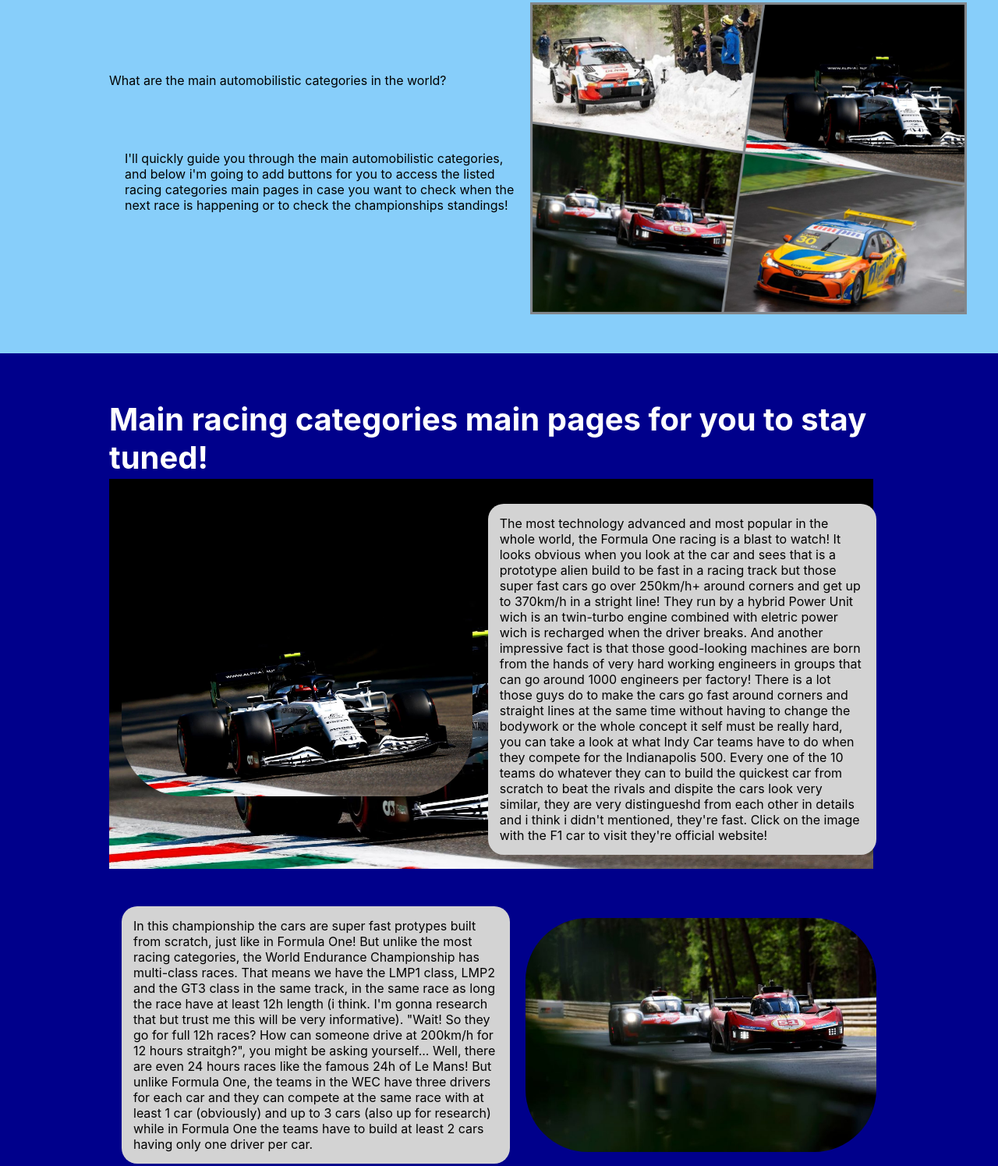
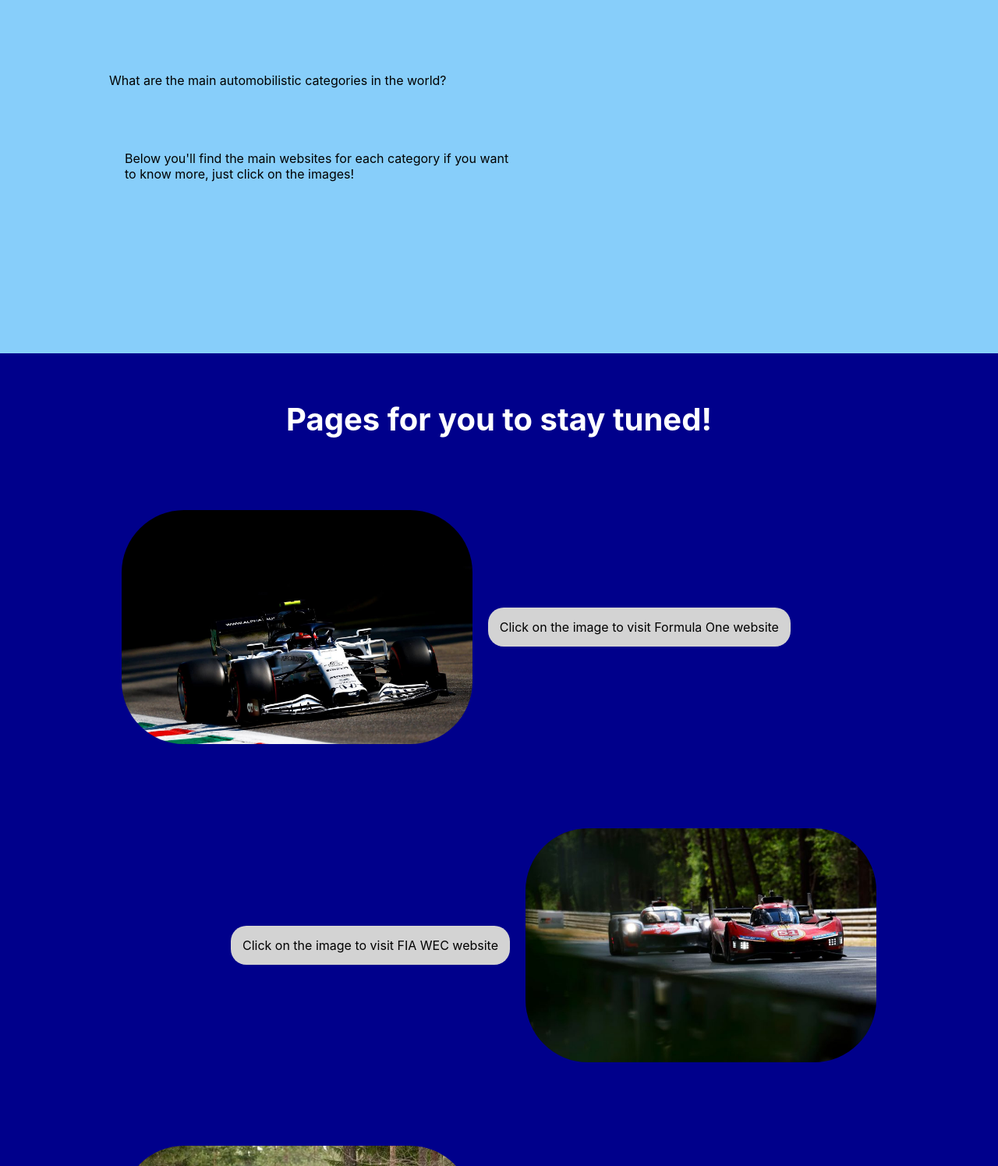
Before and after one commit to pedrohsgianoto/odin-lading-page, a plain HTML site: page index.html in a window 1280 px wide. Shown: the part 187-1682 px from the top of the page at 78% size. Drawn offline with Linux system fonts and the light colour scheme.

Commit message:
Starting all over from now

```diff
--- a/index.html
+++ b/index.html
@@ -19,16 +19,16 @@
       </div>
         <div class="main-block">
           <div class="main-title">What are the main automobilistic categories in the world? </div>
-          <div class="main-text">I'll quickly guide you through the main automobilistic categories, and below i'm going to add buttons for you to access the listed racing categories main pages in case you want to check when the next race is happening or to check the championships standings! </div>
+          <div class="main-text">Below you'll find the main websites for each category if you want to know more, just click on the images!</div>
             <!-- There was a <button(class="main-button")> here -->
-              <img class="main-image" src="./images/main-img.png" alt="Main categories">
+              <!--<img class="main-image" src="./images/main-img.png" alt="Main categories"> -->
         </div>
       <div class="card-block">
-        <div id="cards-title">Main racing categories main pages for you to stay tuned!</div>
-        <div class="card f1 card-f1"><img class="card-img" src="./images/f1.jpg" alt="Main categories"><p>The most technology advanced and most popular in the whole world, the Formula One racing is a blast to watch! It looks obvious when you look at the car and sees that is a prototype alien build to be fast in a racing track but those super fast cars go over 250km/h+ around corners and get up to 370km/h in a stright line! They run by a hybrid Power Unit wich is an twin-turbo engine combined with eletric power wich is recharged when the driver breaks. And another impressive fact is that those good-looking machines are born from the hands of very hard working engineers in groups that can go around 1000 engineers per factory! There is a lot those guys do to make the cars go fast around corners and straight lines at the same time without having to change the bodywork or the whole concept it self must be really hard, you can take a look at what Indy Car teams have to do when they compete for the Indianapolis 500. Every one of the 10 teams do whatever they can to build the quickest car from scratch to beat the rivals and dispite the cars look very similar, they are very distingueshd from each other in details and i think i didn't mentioned, they're fast. Click on the image with the F1 car to visit they're official website!</p></div>
-        <div class="card wec"><img class="card-img" src="./images/wec.jpg" alt="Main categories"><p>In this championship the cars are super fast protypes built from scratch, just like in Formula One! But unlike the most racing categories, the World Endurance Championship has multi-class races. That means we have the LMP1 class, LMP2 and the GT3 class in the same track, in the same race as long the race have at least 12h length (i think. I'm gonna research that but trust me this will be very informative). "Wait! So they go for full 12h races? How can someone drive at 200km/h for 12 hours straitgh?", you might be asking yourself... Well, there are even 24 hours races like the famous 24h of Le Mans! But unlike Formula One, the teams in the WEC have three drivers for each car and they can compete at the same race with at least 1 car (obviously) and up to 3 cars (also up for research) while in Formula One the teams have to build at least 2 cars having only one driver per car. </p></div>
-        <div class="card wrc"><img class="card-img" src="./images/wrc.jpg" alt="Main categories"><p>WRC (World Rally Championship) Official WebsiteMorbi tristique dignissim ligula vel efficitur. Sed fermentum congue velit, ac vehicula sem imperdiet vitae. Donec quis fringilla risus. Nunc tellus sem, egestas a ornare sed, vehicula id arcu. Sed a efficitur augue. Curabitur lobortis sodales purus, eget molestie metus lacinia eget. Proin sagittis lorem finibus tempor egestas. Mauris dignissim diam eleifend velit pellentesque, ut consequat sem fringilla.</p></div>
-        <div class="card stock"><img class="card-img " src="./images/formulae.jpg" alt="Main categories"><p>Formula-E Official Website Nullam laoreet, dolor vitae placerat efficitur, ante lectus ornare est, ac ornare ipsum est non diam. Vivamus bibendum nunc nisl. Phasellus luctus arcu vitae rhoncus condimentum. Vivamus sagittis vehicula tellus, sit amet porttitor ante condimentum id. Vestibulum volutpat ac diam ut ullamcorper. Donec varius tincidunt nisi id auctor. Vestibulum quis tincidunt felis. Phasellus leo nisl, elementum id finibus at, luctus sed nibh. Morbi mollis neque et felis pretium feugiat. Donec sed euismod risus. Duis dapibus mauris risus, in vehicula nisl sodales in.</p></div>
+        <div id="cards-title">Pages for you to stay tuned!</div>
+        <div class="card f1 card-f1"><img class="card-img" src="./images/f1.jpg" alt="Main categories"><p>Click on the image to visit Formula One website</p></div>
+        <div class="card wec"><img class="card-img" src="./images/wec.jpg" alt="Main categories"><p>Click on the image to visit FIA WEC website</p></div>
+        <div class="card wrc"><img class="card-img" src="./images/wrc.jpg" alt="Main categories"><p>Click on the image to visit WRC website</p></div>
+        <div class="card stock"><img class="card-img " src="./images/formulae.jpg" alt="Main categories"><p>Click on the image to visit Formula-E website</p></div>
       </div>
       <div class="quotes">
         <div class="thequote" id="categories"> <!--Not sure if this will be a container for all categories descriptions.-->
--- a/styles.css
+++ b/styles.css
@@ -65,9 +65,10 @@ body:has(.header .card-block .quotes. .infoblock .footer .main block) {
   padding: 20px;
 }
 
+/* Image of the main-block that i removed
 .main-image {
   height: 400px;
-}
+} */
 
 /* Button on main block no longer exists
 .main-button {
@@ -112,13 +113,6 @@ body:has(.header .card-block .quotes. .infoblock .footer .main block) {
   min-width: 250px;
 }
 
-.card-f1 {
-  background-image: url("./images/f1.jpg");
-  background-repeat: no-repeat;
-  background-size: 980px 500px;
-}
-
-
 .wec,
 .stock {
   flex-direction: row-reverse;
```
